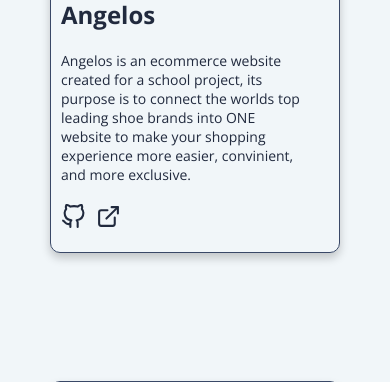
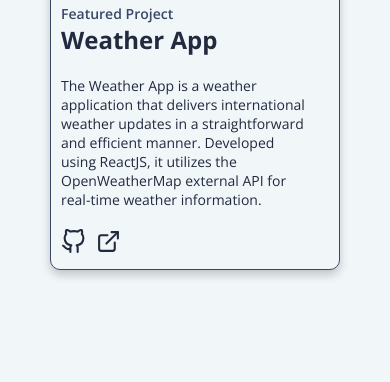
Before and after one commit to Oniely/Oniely.github.io, a PHP site: page / in a window 390 px wide. Shown: the part 3912-4294 px from the top of the page. Run offline with PHP 8.4, Linux system fonts and the light colour scheme; some web fonts are replaced.

Commit message:
update projects

```diff
--- a/me/css/styles.css
+++ b/me/css/styles.css
@@ -752,21 +753,21 @@ svg {
     display: flex;
     flex-direction: column;
     justify-content: space-between;
-	padding: 3% 0;
+    padding: 3% px;
 }
 
-.p-content > div {
+.p-content>div {
     display: flex;
     flex-direction: column;
 }
 
-.p-content > div span {
+.p-content>div span {
     font-size: 14px;
     font-weight: 600;
     color: var(--secondary-color);
 }
 
-.p-content > div a {
+.p-content>div a {
     font-size: 1.5rem;
     color: var(--dark-color);
 }
--- a/me/index.html
+++ b/me/index.html
@@ -65,7 +65,7 @@
 			</button>
 		</nav>
 		<div class="center">
-			<div class="logo"><img src="./images/WUI-white.png" alt="WUI" /></div>
+			<div class="logo"><img src="./images/white.png" alt="logo" /></div>
 			<div class="role">
 				<span>
 					<svg width="14px" height="14px" viewBox="0 0 14 14" version="1.1" xmlns="http://www.w3.org/2000/svg"
@@ -242,7 +242,7 @@
 						<p>
 							Angelos is an ecommerce website created for a school project,
 							its purpose is to connect the worlds top leading shoe brands
-							into ONE website to make your shopping experience more easier, convinient, and more
+							into ONE website to make your shopping experience more easier, convenient, and more
 							exclusive.
 						</p>
 					</div>
@@ -282,7 +282,7 @@
 
 				<div class="p-img">
 					<a href="#">
-						<img src="./images/angelos-web.png" alt="1">
+						<img src="./images/weather-app.png" alt="2">
 					</a>
 				</div>
 
@@ -291,21 +291,19 @@
 					<div>
 						<span>Featured Project</span>
 						<h3>
-							<a href="#">Angelos</a>
+							<a href="#">Weather App</a>
 						</h3>
 					</div>
 					<div class="p-desc">
 						<p>
-							Angelos is an ecommerce website created for a school project,
-							its purpose is to connect the worlds top leading shoe brands
-							into ONE website to make your shopping experience more easier, convinient, and more
-							exclusive.
+                            The Weather App is a weather application that delivers international weather updates in a straightforward and efficient manner.
+                            Developed using ReactJS, it utilizes the OpenWeatherMap external API for real-time weather information.
 						</p>
 					</div>
 
 					<ul class="p-links">
 						<li>
-							<a href="https://github.com/Oniely/Oniely.github.io/tree/main/angelos" target="_blank">
+							<a href="https://github.com/Oniely/weather-app" target="_blank">
 								<svg xmlns="http://www.w3.org/2000/svg" role="img" viewBox="0 0 24 24" fill="none"
 									stroke="currentColor" stroke-width="2" stroke-linecap="round"
 									stroke-linejoin="round" class="feather feather-github">
@@ -317,7 +315,7 @@
 							</a>
 						</li>
 						<li>
-							<a href="https://oniely.github.io/angelos" target="_blank">
+							<a href="https://weather-app-oniely.vercel.app" target="_blank">
 								<svg xmlns="http://www.w3.org/2000/svg" role="img" viewBox="0 0 24 24" fill="none"
 									stroke="currentColor" stroke-width="2" stroke-linecap="round"
 									stroke-linejoin="round" class="feather feather-external-link">
@@ -338,7 +336,7 @@
 
 				<div class="p-img">
 					<a href="#">
-						<img src="./images/angelos-web.png" alt="1">
+						<img src="./images/nstudio.png" alt="1">
 					</a>
 				</div>
 
@@ -347,21 +345,19 @@
 					<div>
 						<span>Featured Project</span>
 						<h3>
-							<a href="#">Angelos</a>
+							<a href="#">Nechma Studio</a>
 						</h3>
 					</div>
 					<div class="p-desc">
 						<p>
-							Angelos is an ecommerce website created for a school project,
-							its purpose is to connect the worlds top leading shoe brands
-							into ONE website to make your shopping experience more easier, convinient, and more
-							exclusive.
+                            Nechma Studio, or NStudio, is your go-to online fashion destination where sophistication meets ease. Discover curated collections that effortlessly blend timeless style with contemporary trends,
+                            offering a seamless shopping experience for those who appreciate both comfort and chic elegance.
 						</p>
 					</div>
 
 					<ul class="p-links">
 						<li>
-							<a href="https://github.com/Oniely/Oniely.github.io/tree/main/angelos" target="_blank">
+							<a href="https://github.com/Oniely/nstudio" target="_blank">
 								<svg xmlns="http://www.w3.org/2000/svg" role="img" viewBox="0 0 24 24" fill="none"
 									stroke="currentColor" stroke-width="2" stroke-linecap="round"
 									stroke-linejoin="round" class="feather feather-github">
@@ -375,7 +371,7 @@
 						<li>
 							<a href="https://oniely.github.io/angelos" target="_blank">
 								<svg xmlns="http://www.w3.org/2000/svg" role="img" viewBox="0 0 24 24" fill="none"
-									stroke="currentColor" stroke-width="2" stroke-linecap="round"
+								stroke="currentColor" stroke-width="2" stroke-linecap="round"
 									stroke-linejoin="round" class="feather feather-external-link">
 									<title>External Link</title>
 									<path d="M18 13v6a2 2 0 0 1-2 2H5a2 2 0 0 1-2-2V8a2 2 0 0 1 2-2h6"></path>
```
Also changed, not shown: other parts of me/css/styles.css (+35 -20 lines). Lines whose indentation alone changed are shown as unchanged.
